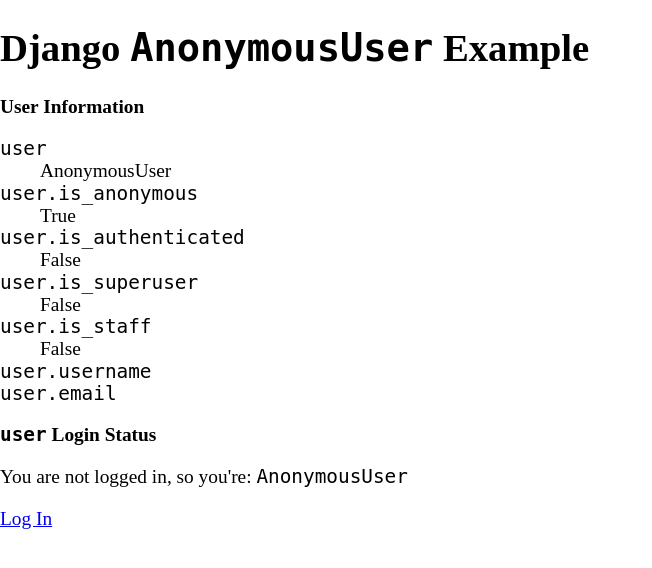
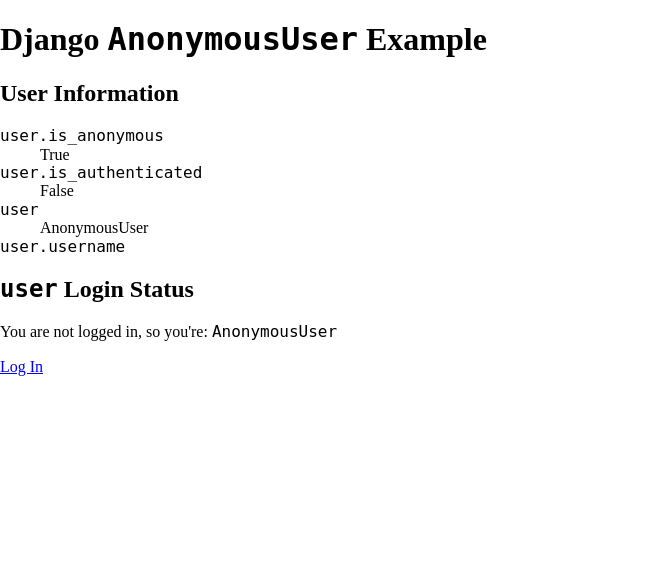
Before and after one commit to FlynntKnapp/django-03-anonymous-user, a Django app: page / in a window 1280 px wide. Shown: the top 568 px of the page, without its empty margins (0-652 px from the left). Run offline with Django 4.2, Linux system fonts and the light colour scheme.

Commit message:
Organize 'User Information' block.

```diff
--- a/templates/base.html
+++ b/templates/base.html
@@ -6,11 +6,6 @@
     <meta name="viewport" content="width=device-width, initial-scale=1.0">
     <link rel="stylesheet" href="https://necolas.github.io/normalize.css/8.0.1/normalize.css">
     <title>Django AnonymousUser - {% block title %}{% endblock title %}</title>
-    <style>
-        * {
-            font-size: 1.1rem;
-        }
-    </style>
 </head>
 <body>
 
@@ -18,20 +13,14 @@
 
     <h2>User Information</h2>
     <dl>
-        <dt><code>user</code></dt>
-        <dd>{{ user }}</dd>
         <dt><code>user.is_anonymous</code></dt>
         <dd>{{ user.is_anonymous }}</dd>
         <dt><code>user.is_authenticated</code></dt>
         <dd>{{ user.is_authenticated }}</dd>
-        <dt><code>user.is_superuser</code></dt>
-        <dd>{{ user.is_superuser }}</dd>
-        <dt><code>user.is_staff</code></dt>
-        <dd>{{ user.is_staff }}</dd>
+        <dt><code>user</code></dt>
+        <dd>{{ user }}</dd>
         <dt><code>user.username</code></dt>
         <dd>{{ user.username }}</dd>
-        <dt><code>user.email</code></dt>
-        <dd>{{ user.email }}</dd>
     </dl>
 
     {% block content %}
```
